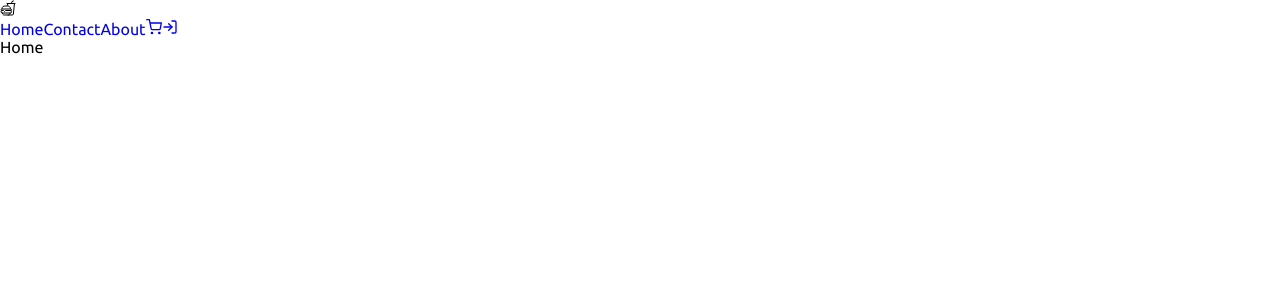
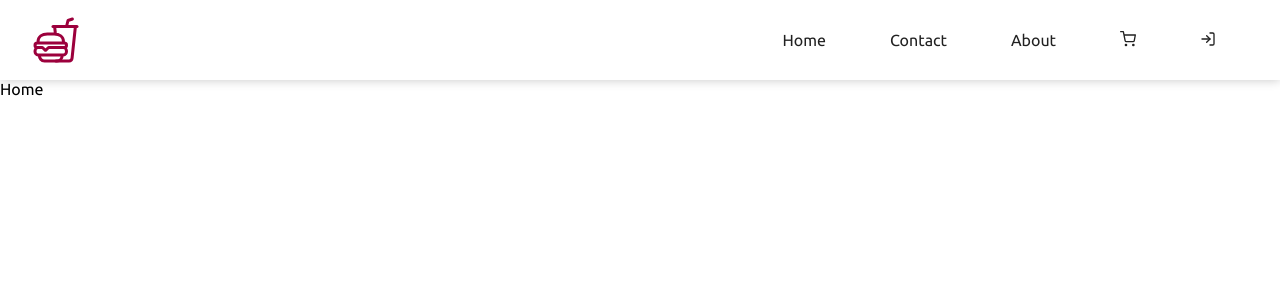
Before and after one commit to faizaniqbalLC/burgerWalaFrontend, a React (Vite) app: page / in a window 1280 px wide. Shown: the top 300 px of the page. Built offline with nearby package versions, Linux system fonts and the light colour scheme.

Commit message:
add chng

```diff
--- a/src/App.jsx
+++ b/src/App.jsx
@@ -1,7 +1,8 @@
-import "./styles/app.scss";
 import { BrowserRouter as Router, Route, Routes } from "react-router-dom";
 import Home from "./components/home/Home";
 import Header from "./components/layouts/Header";
+import "./styles/app.scss";
+import "./styles/header.scss";
 function App() {
   return (
     <Router>
--- /dev/null
+++ b/src/styles/color.scss
@@ -0,0 +1,5 @@
+$red: rgb(156, 0, 60);
+$reddark: rgb(126, 0, 48);
+$dark: rgb(33, 33, 33);
+$lightdark: rgba(33, 33, 33, 0.711);
+$pink: rgb(255, 239, 239);
--- a/src/styles/header.scss
+++ b/src/styles/header.scss
@@ -0,0 +1,28 @@
+@import "color";
+
+nav {
+  height: 5rem;
+  padding: 2rem;
+  display: flex;
+  justify-content: space-between;
+  align-items: center;
+  box-shadow: 0 0 10px rgba(0, 0, 0, 0.229);
+  background-color: white;
+  > div {
+    display: flex;
+    align-items: center;
+    > svg {
+      color: $red;
+      font-size: 3rem;
+    }
+    > a {
+      margin: 0 2rem;
+      color: $dark;
+      transition: color 0.3s;
+
+      &:hover {
+        color: $lightdark;
+      }
+    }
+  }
+}
```
